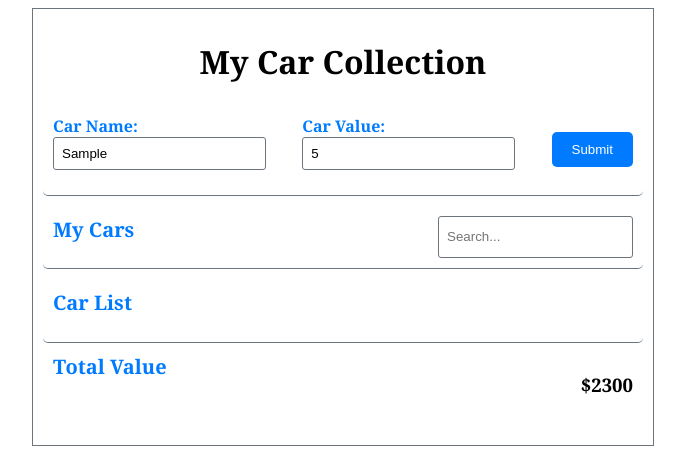
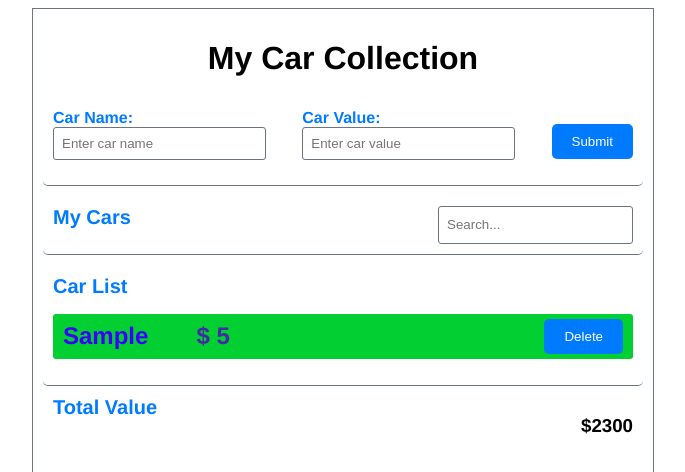
Before and after one commit to emmeiwhite/cars-app-redux-toolkit, a React (Create React App) app: page / in a window 1280 px wide. Both pictures are taken after typing "Sample", "5" into the empty fields and a click on the button "Submit". Shown: the top 472 px of the page, without its empty margins (297-982 px from the left). Built offline with nearby package versions, Linux system fonts and the light colour scheme.

Commit message:
successfully added the list of cars and updating form fields

```diff
--- a/src/components/CarForm.js
+++ b/src/components/CarForm.js
@@ -1,21 +1,39 @@
 // CarForm.jsx
-import React, { useState } from "react";
+import React, { useDispatch, useSelector } from "react-redux";
+import { changeCost, changeName, addCar } from "../store";
 
 export default function CarForm() {
-  const [carName, setCarName] = useState("");
-  const [carValue, setCarValue] = useState("");
+  const dispatch = useDispatch();
+
+  const { carName, carCost } = useSelector((state) => {
+    return {
+      carName: state.form.name,
+      carCost: state.form.cost,
+    };
+  });
 
   const handleNameChange = (e) => {
-    setCarName(e.target.value);
+    const currentName = e.target.value;
+    dispatch(changeName(currentName));
   };
 
   const handleValueChange = (e) => {
-    setCarValue(e.target.value);
+    const currentCost = parseInt(e.target.value) || 0;
+    dispatch(changeCost(currentCost));
   };
 
   const handleSubmit = (e) => {
     e.preventDefault();
     // Logic to handle form submission
+
+    if (!carName || !carCost) return;
+    console.log(carName, carCost);
+
+    dispatch(addCar({ name: carName, cost: carCost }));
+
+    // reset the form fields | Same long route of dispatching action to mini-reducers to do this
+    dispatch(changeCost(0));
+    dispatch(changeName(""));
   };
 
   return (
@@ -36,7 +54,7 @@ export default function CarForm() {
         <label>Car Value:</label>
         <input
           type="number"
-          value={carValue}
+          value={carCost || ""}
           onChange={handleValueChange}
           placeholder="Enter car value"
         />
--- a/src/components/CarList.js
+++ b/src/components/CarList.js
@@ -1,14 +1,31 @@
 // CarList.jsx
-import React from "react";
+import { useSelector, useDispatch } from "react-redux";
 
-export default function CarList({ cars }) {
+export default function CarList() {
+  const dispatch = useDispatch();
+
+  const cars = useSelector((state) => {
+    return state.data.cars;
+  });
+
+  console.log(cars);
   return (
     <div className="car-list">
       <h2>Car List</h2>
       <ul>
-        {/* {cars.map((car, index) => (
-          <li key={index}>{car}</li>
-        ))} */}
+        {cars.map((car, index) => (
+          <li
+            key={index}
+            className="car"
+          >
+            <div className="car-info">
+              <span className="car-name">{car.name}</span>
+              <span className="car-cost">$ {car.cost}</span>
+            </div>
+
+            <button className="delete-button">Delete</button>
+          </li>
+        ))}
       </ul>
     </div>
   );
--- a/src/components/CarSearch.js
+++ b/src/components/CarSearch.js
@@ -1,7 +1,15 @@
-// CarSearch.jsx
-import React from "react";
+import { useSelector, useDispatch } from "react-redux";
+import { changeSearchTerm } from "../store";
 
 export default function CarSearch() {
+  const dispatch = useDispatch();
+
+  const search = useSelector((state) => {
+    return state.data.searchTerm;
+  });
+  const handleChange = (e) => {
+    dispatch(changeSearchTerm(e.target.value));
+  };
   return (
     <div className="car-search">
       <h2>My Cars</h2>
@@ -9,6 +17,8 @@ export default function CarSearch() {
         className="search-input"
         type="text"
         placeholder="Search..."
+        onChange={handleChange}
+        value={search}
       />
     </div>
   );
--- a/src/index.css
+++ b/src/index.css
@@ -2,7 +2,11 @@
 :root {
   --primary-color: #007bff; /* blue */
   --secondary-color: #6c757d; /* gray */
-  --accent-color: #28a745; /* green */
+  --accent-color: #02cf32; /* green */
+}
+
+button {
+  cursor: pointer;
 }
 
 .app {
@@ -11,7 +15,7 @@
   margin: 0 auto;
   padding: 10px;
   border: 1px solid var(--secondary-color);
-  font-family: Georgia, "Times New Roman", Times, serif;
+  font-family: "Franklin Gothic Medium", "Arial Narrow", Arial, sans-serif;
 }
 
 .app h1 {
@@ -48,7 +52,8 @@
   border-radius: 3px;
 }
 
-.submit-button {
+.submit-button,
+.delete-button {
   background-color: var(--primary-color);
   color: white;
   border: none;
@@ -122,6 +127,31 @@
   border-radius: 3px;
 }
 
+.car-list .car {
+  display: flex;
+  justify-content: space-between;
+  align-items: center;
+}
+
+.car-info {
+  display: flex;
+  gap: 3rem;
+  text-transform: capitalize;
+  align-items: center;
+}
+
+.car-name {
+  font-size: 1.5rem;
+  color: rgb(60, 0, 255);
+  font-weight: 900;
+}
+
+.car-cost {
+  font-size: 1.5rem;
+  color: rgb(67, 42, 165);
+  font-weight: 700;
+}
+
 /* 4. CarValue */
 .car-value {
   /* border: 1px solid var(--secondary-color); */
--- a/src/index.js
+++ b/src/index.js
@@ -1,7 +1,14 @@
+import { store } from "./store";
+import { Provider } from "react-redux";
+
 import { createRoot } from "react-dom/client";
 import App from "./App";
 import "./index.css";
 const el = document.getElementById("root");
 const root = createRoot(el);
 
-root.render(<App />);
+root.render(
+  <Provider store={store}>
+    <App />
+  </Provider>
+);
--- /dev/null
+++ b/src/store/index.js
@@ -0,0 +1,29 @@
+import { configureStore } from "@reduxjs/toolkit";
+
+import { changeCost, changeName, formReducer } from "./slices/formSlice";
+import {
+  changeSearchTerm,
+  addCar,
+  deleteCar,
+  carsReducer,
+} from "./slices/carsSlice";
+
+const store = configureStore({
+  reducer: {
+    data: carsReducer,
+    form: formReducer,
+  },
+});
+
+export { store };
+
+// We'll also export the action creators so that we do not have to go to slices every time we require the actions
+export {
+  changeCost,
+  changeName,
+  formReducer,
+  changeSearchTerm,
+  addCar,
+  deleteCar,
+  carsReducer,
+};
--- /dev/null
+++ b/src/store/slices/carsSlice.js
@@ -0,0 +1,35 @@
+import { createSlice, nanoid } from "@reduxjs/toolkit";
+
+const carsSlice = createSlice({
+  name: "cars",
+  initialState: {
+    cars: [],
+    searchTerm: "",
+  },
+  reducers: {
+    changeSearchTerm(state, action) {
+      state.searchTerm = action.payload;
+    },
+    addCar(state, action) {
+      console.log(state.cars);
+      state.cars.push({
+        ...action.payload,
+        id: nanoid(),
+      });
+
+      /**
+       * action.payload = {
+       *   name:"dummy car",
+       *   cost:234324
+       * }
+       */
+    },
+    deleteCar(state, action) {
+      // action.payload is going to be an id we pass from the component
+      state.cars = state.filter((car) => car.id !== action.payload);
+    },
+  },
+});
+
+export const { changeSearchTerm, addCar, deleteCar } = carsSlice.actions;
+export const carsReducer = carsSlice.reducer;
--- /dev/null
+++ b/src/store/slices/formSlice.js
@@ -0,0 +1,20 @@
+import { createSlice } from "@reduxjs/toolkit";
+
+const formSlice = createSlice({
+  name: "form",
+  initialState: {
+    name: "",
+    cost: 0,
+  },
+  reducers: {
+    changeName(state, action) {
+      state.name = action.payload;
+    },
+    changeCost(state, action) {
+      state.cost = action.payload;
+    },
+  },
+});
+
+export const { changeCost, changeName } = formSlice.actions;
+export const formReducer = formSlice.reducer;
```
